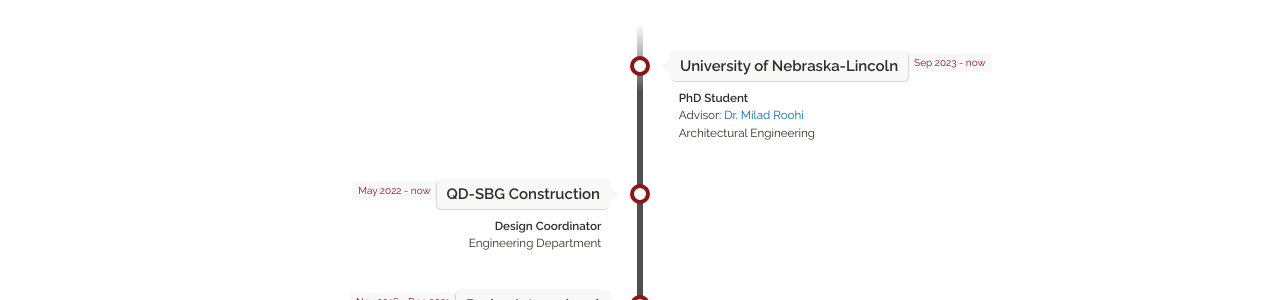
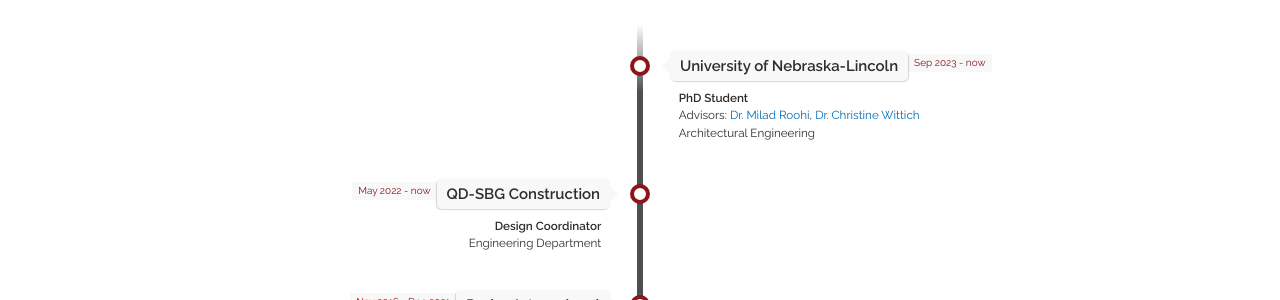
Before and after one commit to aullah9/aullah9.github.io, a Jekyll site: the page built from index.html, in a window 1280 px wide and 900 px high, scrolled down 1999 px. Shown: the part 152-452 px from the top of the window. Built offline with Jekyll 4.4.1, drawn with Linux system fonts in a browser that asks for light colours; a style sheet for code colours, icons or effects is not loaded.

Commit message:
modification_0010

```diff
--- a/_data/experience.yaml
+++ b/_data/experience.yaml
@@ -3,7 +3,7 @@
 - place: "University of Nebraska-Lincoln"
   time: "Sep 2023 - now"
   title: "PhD Student"
-  subtitle: "Advisor: <a href='https://engineering.unl.edu/durhamschool/faculty/milad-roohi/'>Dr. Milad Roohi</a> <br/> Architectural Engineering"
+  subtitle: "Advisors: <a href='https://engineering.unl.edu/durhamschool/faculty/milad-roohi/'>Dr. Milad Roohi</a>, <a href='https://engineering.unl.edu/cee/faculty/christine-wittich/'>Dr. Christine Wittich</a> <br/> Architectural Engineering"
   category: "school"
 
 
```
